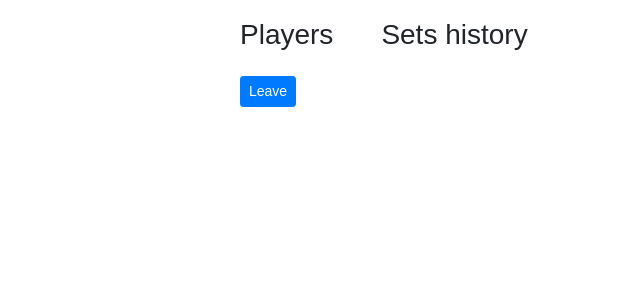
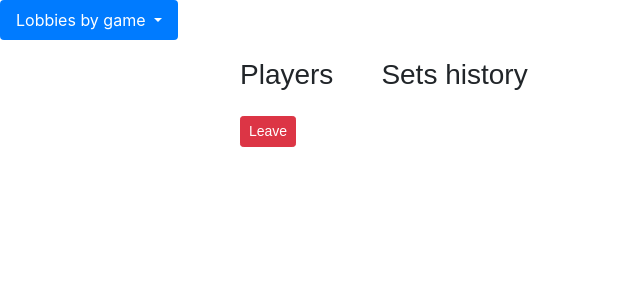
Before and after one commit to Morphinof/flashkick, a Symfony app: template templates/lobby/lobby.html.twig in a window 1280 px wide. Shown: the top 300 px of the page, without its empty margins (0-640 px from the left). Run offline with Twig, Linux system fonts and the light colour scheme; the template is opened without the code that fills it, so the values that code supplies are empty; some libraries are stand-ins or nearby versions.

Commit message:
feat(front): lobbies and main menu

```diff
--- a/templates/base-bootstrap.html.twig
+++ b/templates/base-bootstrap.html.twig
@@ -11,6 +11,9 @@
         <script src="https://stackpath.bootstrapcdn.com/bootstrap/4.4.1/js/bootstrap.min.js" integrity="sha384-wfSDF2E50Y2D1uUdj0O3uMBJnjuUD4Ih7YwaYd1iqfktj0Uod8GCExl3Og8ifwB6" crossorigin="anonymous"></script>
     </head>
     <body>
+        {% block menu %}
+            {% include 'menu/menu.html.twig' %}
+        {% endblock %}
         {% block body %}{% endblock %}
         {% block javascripts %}{% endblock %}
     </body>
--- a/templates/lobby/index.html.twig
+++ b/templates/lobby/index.html.twig
@@ -24,9 +24,9 @@
                     Created by {{ lobby.creator }}
                 </p>
                 <div style="margin-top: 1rem;">
-                    <a href="{{ path('flashkick_lobby_join', {'lobby': lobby.id}) }}">Join</a>
+                    <a class="btn btn-primary btn-sm" href="{{ path('flashkick_lobby_join', {'lobby': lobby.id}) }}">Join</a>
                     {% if lobby.players.contains(app.user.player) %}
-                        <a class="btn btn-primary btn-sm" href="{{ path('flashkick_lobby_leave', {'lobby': lobby.id}) }}">Leave</a>
+                        <a class="btn btn-danger btn-sm" href="{{ path('flashkick_lobby_leave', {'lobby': lobby.id}) }}">Leave</a>
                     {% endif %}
                 </div>
             </li>
--- a/templates/lobby/lobby.html.twig
+++ b/templates/lobby/lobby.html.twig
@@ -63,7 +63,7 @@
             {% endfor %}
         </ul>
         <div style="margin-top: 1rem;">
-            <a class="btn btn-primary btn-sm" href="{{ path('flashkick_lobby_leave', {'lobby': lobby.id}) }}">Leave</a>
+            <a class="btn btn-danger btn-sm" href="{{ path('flashkick_lobby_leave', {'lobby': lobby.id}) }}">Leave</a>
         </div>
     </div>
     <div style="float: left;">
--- /dev/null
+++ b/templates/menu/menu.html.twig
@@ -0,0 +1,18 @@
+<ul class="nav nav-pills">
+    <li class="nav-item dropdown">
+        <a class="nav-link active dropdown-toggle" data-toggle="dropdown" href="#" role="button" aria-haspopup="true" aria-expanded="false">
+            Lobbies by game
+        </a>
+        <div class="dropdown-menu">
+            {% for game in flashkick_games() %}
+                {% set lobbies = flashkick_lobbies_by_game(game) %}
+                <a class="dropdown-item" href="{{ path('flashkick_lobbies', {'game': game.id}) }}">
+                    {{ game }}
+                    {% if lobbies|length > 0 %}
+                        ({{ lobbies|length }})
+                    {% endif %}
+                </a>
+            {% endfor %}
+        </div>
+    </li>
+</ul>
```
